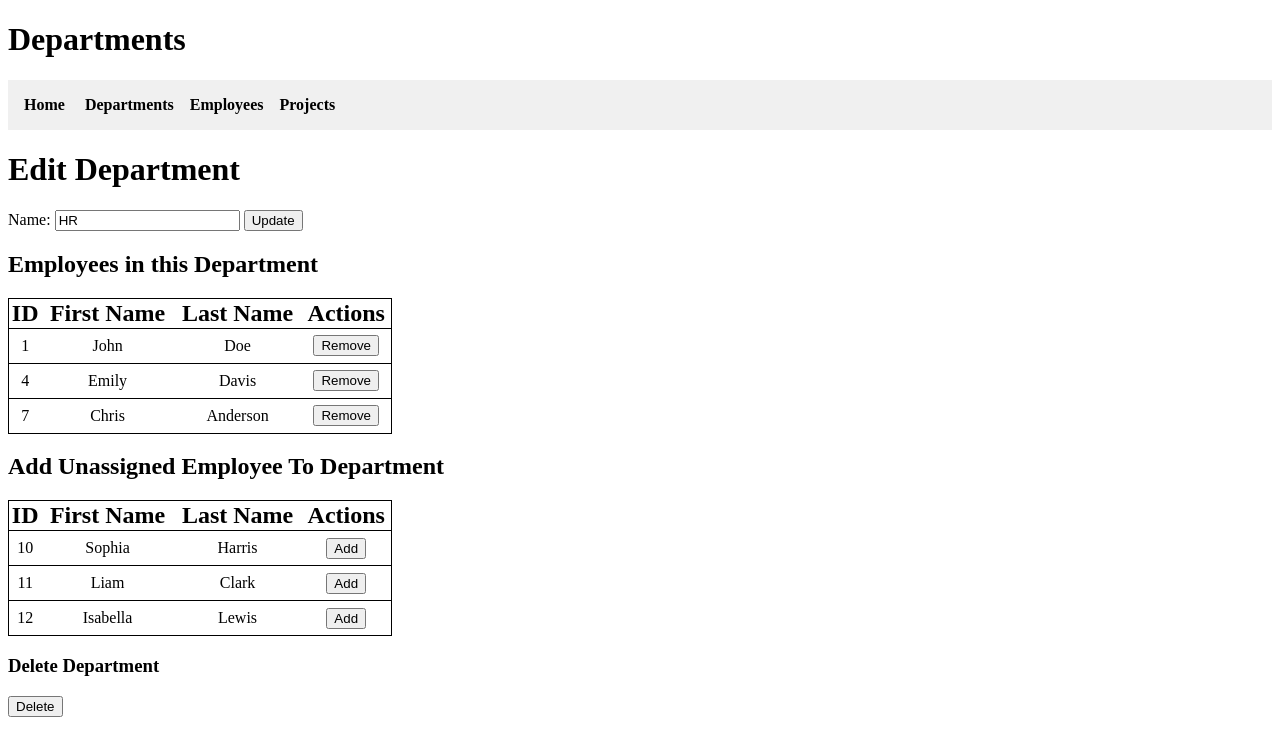
After one commit to rgodding/PHP_Mandatory_1, a PHP site: page /views/departments/edit.php?id=1 in a window 1280 px wide. The commit adds this page. Shown: the top 756 px of the page. Run offline with PHP 8.4, Linux system fonts and the light colour scheme; data comes from the database, SQL or seed files in the repository.

```diff
--- a/classes/DBCredentials.php
+++ b/classes/DBCredentials.php
@@ -1,17 +1,8 @@
 <?php
-class DBCredentials {
-    protected string $host;
-    protected string $dbname;
-    protected string $user;
-    protected string $password;
-
-    public function __construct() {
-        $config = require __DIR__ . '/../config.php';
-
-        $this->host = $config['DB_HOST'];
-        $this->dbname = $config['DB_NAME'];
-        $this->user = $config['DB_USER'];
-        $this->password = $config['DB_PASSWORD'];
+    Class DBCredentials {
+        protected string $host = 'localhost';
+        protected string $dbname = 'company';
+        protected string $user = 'root';
+        protected string $password = 'Skejs123';
     }
-}
 ?>
--- a/classes/Database.php
+++ b/classes/Database.php
@@ -1,7 +1,6 @@
 <?php
 require_once 'DBCredentials.php';
 $step1 = 'mysql:host=';
-
 Class Database extends DBCredentials {
     protected ?PDO $pdo;
 
--- a/classes/Department.php
+++ b/classes/Department.php
@@ -30,7 +30,7 @@ class Department extends Database
         SQL;
         try {
             $stmt = $this->pdo->prepare($sql);
-            $stmt->bindValue(':id', $departmentId, PDO::PARAM_INT);
+            $stmt->bindValue(':departmentId', $departmentId);
             $stmt->execute();
             return $stmt->fetch();
         } catch (PDOException $e) {
--- a/classes/Employee.php
+++ b/classes/Employee.php
@@ -101,5 +101,75 @@ class Employee extends Database
             return false;
         }
     }
+
+    function getByDepartmentId(int $departmentId): array|false
+    {
+        $sql = <<<SQL
+        SELECT employeeId, firstName, lastName, email, birth, departmentId
+        FROM employee
+        WHERE departmentId = :departmentId
+        SQL;
+        try {
+            $stmt = $this->pdo->prepare($sql);
+            $stmt->bindValue(':departmentId', $departmentId, PDO::PARAM_INT);
+            $stmt->execute();
+            return $stmt->fetchAll();
+        } catch (PDOException $e) {
+            // echo "Error: " . $e->getMessage();
+            return false;
+        }
+    }
+
+    function getUnassignedEmployees(): array|false
+    {
+        $sql = <<<SQL
+        SELECT employeeId, firstName, lastName, email, birth, departmentId
+        FROM employee
+        WHERE departmentId IS NULL
+        SQL;
+        try {
+            $stmt = $this->pdo->prepare($sql);
+            $stmt->execute();
+            return $stmt->fetchAll();
+        } catch (PDOException $e) {
+            // echo "Error: " . $e->getMessage();
+            return false;
+        }
+    }
+
+    function addEmployeeToDepartment(int $employeeId, int $departmentId): bool
+    {
+        $sql = <<<SQL
+        UPDATE employee
+        SET departmentId = :departmentId
+        WHERE employeeId = :employeeId
+        SQL;
+        try {
+            $stmt = $this->pdo->prepare($sql);
+            $stmt->bindValue(':employeeId', $employeeId, PDO::PARAM_INT);
+            $stmt->bindValue(':departmentId', $departmentId, PDO::PARAM_INT);
+            return $stmt->execute();
+        } catch (PDOException $e) {
+            error_log($e->getMessage());
+            return false;
+        }
+    }
+
+    function removeFromDepartment(int $employeeId): bool
+    {
+        $sql = <<<SQL
+        UPDATE employee
+        SET departmentId = NULL
+        WHERE employeeId = :employeeId
+        SQL;
+        try {
+            $stmt = $this->pdo->prepare($sql);
+            $stmt->bindValue(':employeeId', $employeeId, PDO::PARAM_INT);
+            return $stmt->execute();
+        } catch (PDOException $e) {
+            error_log($e->getMessage());
+            return false;
+        }
+    }
 }
 ?>
--- a/css/styles.css
+++ b/css/styles.css
@@ -1,3 +1,11 @@
+/* Text Styles */
+.success-message {
+    color: #28a745;
+    font-size: 20px;
+    font-weight: bold;
+    margin-top: 1em;
+}
+
 /* Navbar Styles */
 .navbar {
     background-color: #f0f0f0;
@@ -18,3 +26,37 @@
         text-decoration: underline;
     }
 }
+
+/* Table Styles */
+.data-table {
+    width: 30vw;
+    border: solid 1px #000;
+    border-collapse: collapse;
+}
+.data-table thead {
+    font-weight: bold;
+    font-size: 24px;
+    text-align: center;
+    border-bottom: solid 1px #000;
+}
+.data-table tbody {
+    text-align: center;
+}
+.data-row {
+    height: 35px;
+    &:nth-child(odd) {
+        background-color: #dfdfdf;
+    }
+    &:hover {
+        background-color: #f0f0f0;
+        transition: background-color 0.3s ease-in;
+        cursor: pointer;
+    }
+}
+.data-menu-row {
+    height: 35px;
+}
+
+.data-table tbody tr td {
+    border-bottom: solid 1px #000;
+}
--- /dev/null
+++ b/views/departments/edit.php
@@ -0,0 +1,162 @@
+<?php
+require_once '../../initialise.php';
+$pageTitle = 'Departments';
+include_once ROOT_PATH . '/public/header.php';
+include_once ROOT_PATH . '/public/nav.php';
+require_once ROOT_PATH . '/classes/Department.php';
+require_once ROOT_PATH . '/classes/Employee.php';
+
+$departmentId = $_GET['id'] ?? null;
+
+if($_SERVER['REQUEST_METHOD'] === 'POST') {
+    $action = $_POST['action'] ?? null;
+    try {
+        if($action==='update'){
+            $result = (new Department())->update($departmentId,
+                $_POST['name']
+            );
+            if($result){
+                // Echo success message for 3 seconds
+                echo '<p class="success-message">Department updated successfully.</p>';
+                header("refresh:3;url=edit.php?id=" . $departmentId);
+            } else {
+                echo 'Failed to update department.';
+            }
+        } elseif ($action==='remove_employee'){
+            $employeeId = $_POST['employeeId'] ?? null;
+            if($employeeId){
+                $result = (new Employee())->removeFromDepartment($employeeId);
+                if($result){
+                    // Echo success message for 3 seconds
+                    echo '<p class="success-message">Employee removed successfully.</p>';
+                    header("refresh:3;url=edit.php?id=" . $departmentId);
+                } else {
+                    echo 'Failed to remove employee.';
+                }
+            } else {
+                echo 'No employee ID provided.';
+            }
+        } elseif ($action==='add_employee'){
+            $employeeId = $_POST['employeeId'] ?? null;
+            if($employeeId){
+                $result = (new Employee())->addEmployeeToDepartment($employeeId, $departmentId);
+                if($result){
+                    // Echo success message for 3 seconds
+                    echo '<p class="success-message">Employee added successfully.</p>';
+                    header("refresh:3;url=edit.php?id=" . $departmentId);
+                } else {
+                    echo 'Failed to add employee.';
+                }
+            } else {
+                echo 'No employee ID provided.';
+            }
+        } elseif ($action==='delete'){
+            $result = (new Department())->delete($departmentId);
+            if($result){
+                // Echo success message for 3 seconds
+                echo '<p class="success-message">Department deleted successfully.</p>';
+                header("refresh:3;url=index.php");
+            } else {
+                echo 'Failed to delete department.';
+            }
+        }
+        else {
+            echo 'Invalid action.';
+        }
+    } catch (Exception $e) {
+        echo 'Error: ' . $e->getMessage();
+        exit;
+    }
+}
+
+if (!$departmentId) {
+    echo 'No department ID provided.';
+    exit;
+}
+$department = (new Department())->getById($departmentId);
+
+if (!$department) {
+    echo 'Department not found.' . ' ID: ' . $departmentId;
+    exit;
+}
+
+$employees = (new Employee())->getByDepartmentId($departmentId);
+$unassignedEmployees = (new Employee())->getUnassignedEmployees();
+
+echo <<<HTML
+<h1>Edit Department</h1>
+<form method="POST" action="edit.php?id={$department['departmentId']}">
+    <label for="name">Name:</label>
+    <input type="text" id="name" name="name" value="{$department['name']}" required>
+    <input type="hidden" name="action" value="update">
+    <button type="submit">Update</button>
+</form>
+<h2>Employees in this Department</h2>
+<table class="data-table">
+    <thead>
+        <tr>
+            <th>ID</th>
+            <th>First Name</th>
+            <th>Last Name</th>
+            <th>Actions</th>
+        </tr>
+    </thead>
+    <tbody>
+HTML;
+foreach ($employees as $employee) {
+    echo <<<HTML
+            <tr class="data-menu-row">
+                <td>{$employee['employeeId']}</td>
+                <td>{$employee['firstName']}</td>
+                <td>{$employee['lastName']}</td>
+                <td>
+                    <form method="POST" action="edit.php?id={$department['departmentId']}">
+                        <input type="hidden" name="action" value="remove_employee">
+                        <input type="hidden" name="employeeId" value="{$employee['employeeId']}">
+                        <button type="submit">Remove</button>
+                    </form>
+                </td>
+            </tr>
+    HTML;
+}
+echo <<<HTML
+    </tbody>
+</table>
+<h2>Add Unassigned Employee To Department</h2>
+<table class="data-table">
+    <thead>
+        <tr>
+            <th>ID</th>
+            <th>First Name</th>
+            <th>Last Name</th>
+            <th>Actions</th>
+        </tr>
+    </thead>
+    <tbody>
+HTML;
+foreach ($unassignedEmployees as $employee) {
+    echo <<<HTML
+            <tr class="data-menu-row">
+                <td>{$employee['employeeId']}</td>
+                <td>{$employee['firstName']}</td>
+                <td>{$employee['lastName']}</td>
+                <td>
+                    <form method="POST" action="edit.php?id={$department['departmentId']}">
+                        <input type="hidden" name="action" value="add_employee">
+                        <input type="hidden" name="employeeId" value="{$employee['employeeId']}">
+                        <button type="submit">Add</button>
+                    </form>
+                </td>
+            </tr>
+    HTML;
+}
+echo <<<HTML
+    </tbody>
+</table>
+<h3>Delete Department</h3>
+<form method="POST" action="edit.php?id={$department['departmentId']}">
+    <input type="hidden" name="action" value="delete">
+    <input type="hidden" name="departmentId" value="{$department['departmentId']}">
+    <button type="submit">Delete</button>
+</form>
+HTML;
```
Also changed, not shown: views/departments/index.php (+35 -0 lines), views/employees/index.php (added), views/projects/index.php (added).
